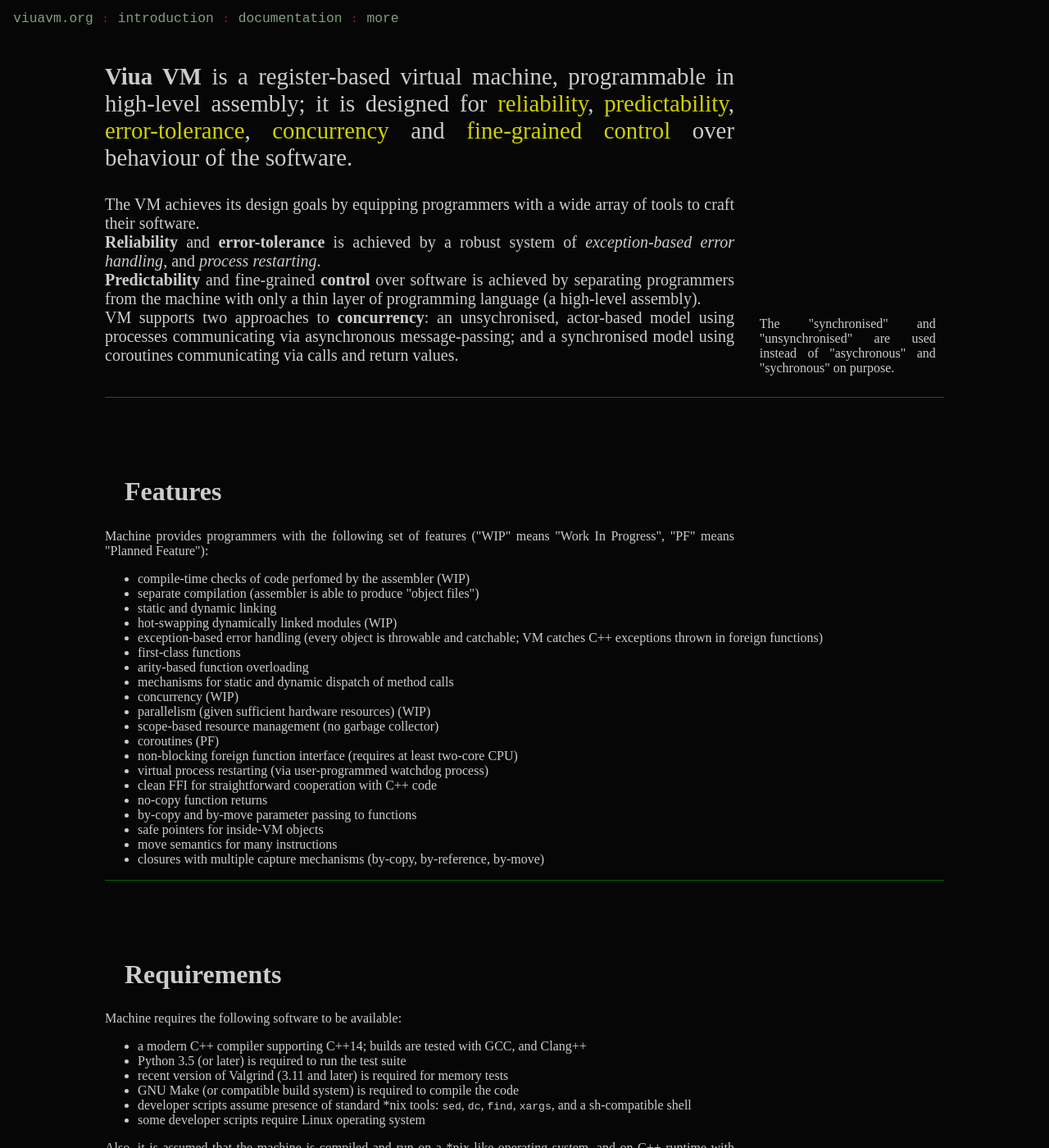
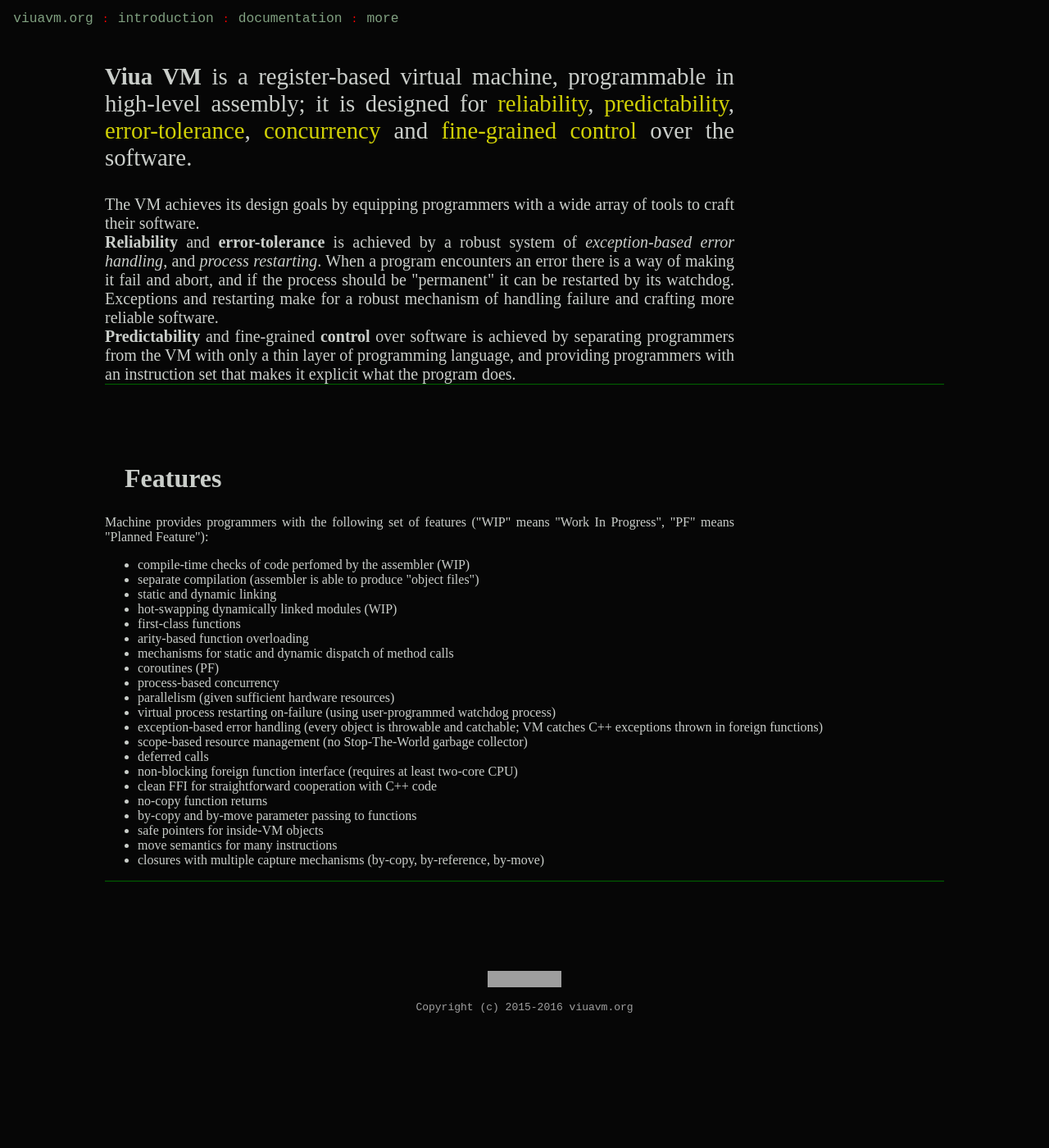
Before and after one commit to marekjm/viuavm.org, a Jekyll site: the page built from introduction.html, in a window 1280 px wide and 1400 px high. Shown: the whole window at 82% size. Built offline with Jekyll 4.4.1, drawn with Linux system fonts in a browser that asks for light colours; some of the changed text lies outside the part shown; grey boxes are pictures that could not be loaded.

Commit message:
Rewrite introduction

```diff
--- a/introduction.html
+++ b/introduction.html
@@ -2,51 +2,60 @@
 layout: default
 ---
 <div class="chapter">
-    <p class="abstract"><strong>Viua VM</strong> is a register-based virtual machine,
-    programmable in high-level assembly;
-    it is designed for <em>reliability</em>, <em>predictability</em>, <em>error-tolerance</em>, <em>concurrency</em> and
-    <em>fine-grained control</em> over behaviour of the software.
+    <p class="abstract">
+        <strong>Viua VM</strong> is a register-based virtual machine,
+        programmable in high-level assembly;
+        it is designed for <em>reliability</em>, <em>predictability</em>, <em>error-tolerance</em>, <em>concurrency</em> and
+        <em>fine-grained control</em> over the software.
     </p>
 
-    <p class="summary-first-part">The VM achieves its design goals by equipping programmers with
-    a wide array of tools to craft their software.
+    <p class="summary-first-part">
+        The VM achieves its design goals by equipping programmers with
+        a wide array of tools to craft their software.
     </p>
 
-    <p class="summary-part"><strong>Reliability</strong> and <strong>error-tolerance</strong> is achieved by a robust
-    system of <em>exception-based error handling</em>, and <em>process restarting</em>.
+    <p class="summary-part">
+        <strong>Reliability</strong> and <strong>error-tolerance</strong> is achieved by a robust
+        system of <em>exception-based error handling</em>, and <em>process restarting</em>.
+        When a program encounters an error there is a way of making it fail and abort, and
+        if the process should be "permanent" it can be restarted by its watchdog.
+        Exceptions and restarting make for a robust mechanism of handling failure and
+        crafting more reliable software.
     </p>
 
-    <p class="summary-part"><strong>Predictability</strong> and fine-grained <strong>control</strong> over software is
-    achieved by separating programmers from the machine with only a thin layer of programming language (a high-level
-    assembly).</p>
-
-    <p class="note for-summary">The "synchronised" and "unsynchronised" are used instead of "asychronous" and "sychronous" on purpose.
+    <p class="summary-part">
+        <strong>Predictability</strong> and fine-grained <strong>control</strong> over software is
+        achieved by separating programmers from the VM with only a thin layer of programming language, and
+        providing programmers with an instruction set that makes it explicit what the program does.
     </p>
-    <p class="summary-last-part">VM supports two approaches to <strong>concurrency</strong>: an unsychronised, actor-based model using processes
-    communicating via asynchronous message-passing; and a synchronised model using coroutines communicating via calls and return values.
-    </p>
-    <div class="clear"></div>
 </div>
 
 <div class="chapter">
     <h2> Features </h2>
-    <p> Machine provides programmers with the following set of features ("WIP" means "Work In Progress", "PF" means "Planned Feature"):
+    <p>
+        Machine provides programmers with the following set of features ("WIP" means "Work In Progress", "PF" means "Planned Feature"):
         <ul>
             <li>compile-time checks of code perfomed by the assembler (WIP)</li>
             <li>separate compilation (assembler is able to produce "object files")</li>
             <li>static and dynamic linking</li>
             <li>hot-swapping dynamically linked modules (WIP)</li>
-            <li>exception-based error handling (every object is throwable and catchable; VM catches C++ exceptions thrown in foreign functions)</li>
+
             <li>first-class functions</li>
             <li>arity-based function overloading</li>
             <li>mechanisms for static and dynamic dispatch of method calls</li>
-            <li>concurrency (WIP)</li>
-            <li>parallelism (given sufficient hardware resources) (WIP)</li>
-            <li>scope-based resource management (no garbage collector)</li>
             <li>coroutines (PF)</li>
+
+            <li>process-based concurrency</li>
+            <li>parallelism (given sufficient hardware resources)</li>
+            <li>virtual process restarting on-failure (using user-programmed watchdog process)</li>
+
+            <li>exception-based error handling (every object is throwable and catchable; VM catches C++ exceptions thrown in foreign functions)</li>
+            <li>scope-based resource management (no Stop-The-World garbage collector)</li>
+            <li>deferred calls</li>
+
             <li>non-blocking foreign function interface (requires at least two-core CPU)</li>
-            <li>virtual process restarting (via user-programmed watchdog process)</li>
             <li>clean FFI for straightforward cooperation with C++ code</li>
+
             <li>no-copy function returns</li>
             <li>by-copy and by-move parameter passing to functions</li>
             <li>safe pointers for inside-VM objects</li>
@@ -55,40 +64,3 @@
         </ul>
     </p>
 </div>
-
-<div class="chapter">
-    <h2> Requirements </h2>
-    <p> Machine requires the following software to be available:
-        <ul>
-            <li> a modern C++ compiler supporting C++14; builds are tested with GCC, and Clang++</li>
-            <li> Python 3.5 (or later) is required to run the test suite </li>
-            <li> recent version of Valgrind (3.11 and later) is required for memory tests </li>
-            <li> GNU Make (or compatible build system) is required to compile the code </li>
-            <li> developer scripts assume presence of standard *nix tools: <code>sed</code>, <code>dc</code>, <code>find</code>, <code>xargs</code>, and a sh-compatible shell </li>
-            <li> some developer scripts require Linux operating system </li>
-        </ul>
-    </p>
-    <p> Also, it is assumed that the machine is compiled and run on a *nix-like operating system, and on C++ runtime with enabled exceptions.
-    </p>
-</div>
-
-<div class="chapter">
-    <h2> Development status </h2>
-    <p> Viua is alpha software, it is by no means production ready.
-    New versions are released every two months (give or take a week or three).
-    Release notes are published on Diaspora* under #viuavm tag, <a href="{{ site.releases_url }}">on Github</a>, and
-    in <a href="/news.html">News</a> section.
-    </p>
-
-    <h3> Bugs </h3>
-    <p> Bugs can be reported <a href="{{ site.bugs_url }}">at Github</a>.
-</div>
-
-<div class="chapter">
-    <h2> Communication </h2>
-
-    <p> There are three channels of communication: <a href="{{ site.repository_url }}">Github</a> (pull requests, bug reports, etc.),
-    a <a href="https://twitter.com/viuavm">Twitter account</a> (tweets, news, etc.), and
-    mailing lists on <a href="https://savannah.nongnu.org/mail/?group=viuavm">Savannah</a>.
-    </p>
-</div>
```
